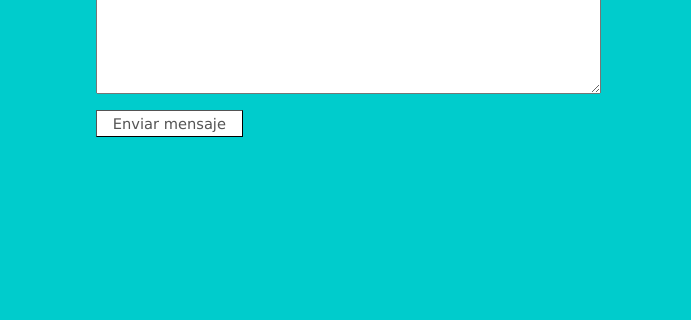
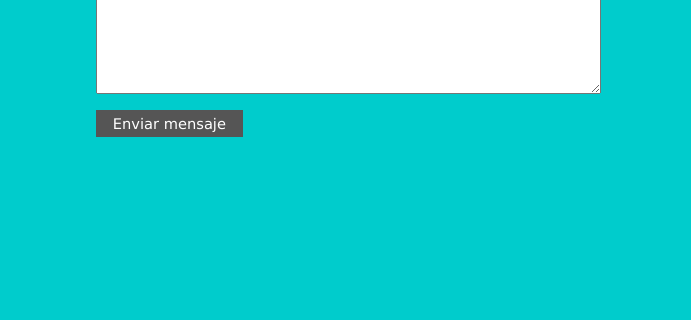
Before and after one commit to UlisesLuque/Interfaces-Web, a plain HTML site: page practicas/Portfolio/index.html in a window 1280 px wide. In both pictures the pointer is over the input "Enviar mensaje". Shown: the part 3198-3518 px from the top of the page, 0-691 px from the left. Drawn offline with nearby package versions, Linux system fonts and the light colour scheme.

Commit message:
modificado portfolio

```diff
--- a/practicas/Portfolio/css/style.css
+++ b/practicas/Portfolio/css/style.css
@@ -81,10 +81,6 @@ section #slide{
     background: url("../img/casasRurales.jpg");
     background-size: cover;
     background-position: center;
-}
-
-section #linkSlide{
-    display: block;
 }
 
 #portf{
@@ -230,6 +226,12 @@ main #contacto p:nth-child(4){
     padding: 0.3em 0.5em;
     font-size: 11pt;
     color: #555;
+}
+
+#contactar input[type=submit]:hover{
+    background: #555;
+    color: white;
+    border: 1px solid #555;
 }
 
 #contactar input, #contactar textarea{
```
